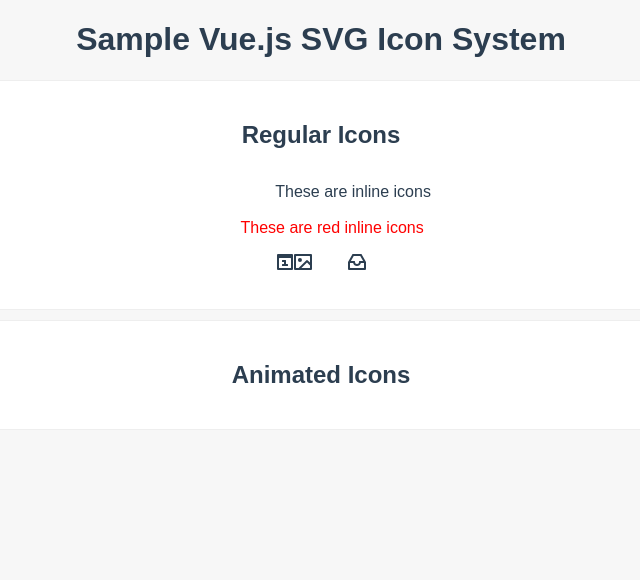
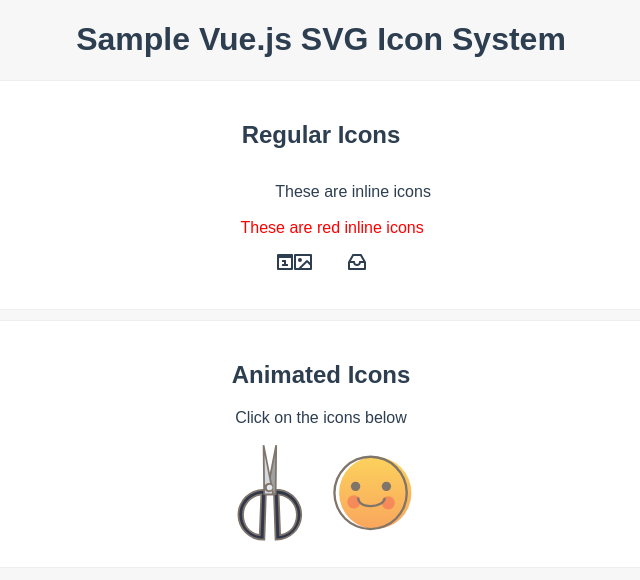
Before and after one commit to sdras/vue-sample-svg-icons, a Vue app: page / in a window 1280 px wide. Shown: the top 580 px of the page, without its empty margins (319-959 px from the left). Built offline with nearby package versions, Linux system fonts and the light colour scheme; some icons are missing; a web font is replaced by a local one.

Commit message:
add hearteyes icon

```diff
--- a/package.json
+++ b/package.json
@@ -30,6 +30,7 @@
     "extract-text-webpack-plugin": "^3.0.0",
     "file-loader": "^1.1.4",
     "friendly-errors-webpack-plugin": "^1.6.1",
+    "gsap": "^1.20.3",
     "html-webpack-plugin": "^2.30.1",
     "node-notifier": "^5.1.2",
     "optimize-css-assets-webpack-plugin": "^3.2.0",
--- a/src/components/AppAnimatedIcon.vue
+++ b/src/components/AppAnimatedIcon.vue
@@ -1,14 +1,26 @@
 <template>
    <section>
       <h2>Animated Icons</h2>
-
+      <p>Click on the icons below</p>
+      <icon-scissors />
+      <icon-heart-face />
     </section>
 </template>
 
 <script>
-export default {}
+import IconScissors from './animatedicons/IconScissors.vue'
+import IconHeartFace from './animatedicons/IconHeartFace.vue'
+
+export default {
+  components: {
+    IconScissors,
+    IconHeartFace
+  }
+}
 </script>
 
 <style scoped>
-
+svg {
+  cursor: pointer;
+}
 </style>
--- /dev/null
+++ b/src/components/animatedicons/IconHeartFace.vue
@@ -0,0 +1,150 @@
+<template>
+  <svg
+    @click="makeHeart"
+    xmlns="http://www.w3.org/2000/svg"
+    width="100"
+    height="100"
+    viewBox="0 0 120 120"
+    >
+    <defs>
+      <linearGradient id="linear-gradient" x1="55.09" y1="8.79" x2="55.09" y2="95.5" gradientTransform="matrix(1 0 0 -1 10 112)" gradientUnits="userSpaceOnUse">
+        <stop offset="0" stop-color="#f9a65d"/>
+        <stop offset="1" stop-color="#fcd25c"/>
+      </linearGradient>
+    </defs>
+    <path id="bk" fill="#fff" d="M0 0h120v120H0z"/>
+    <g id="originalface">
+      <circle cx="65.1" cy="59.9" r="43.4" fill="url(#linear-gradient)"/>
+      <path d="M49.5 94.6a44.8 44.8 0 1 1 44.8-44.7 44.8 44.8 0 0 1-44.8 44.7zm0-86.7a42 42 0 1 0 42 42 42 42 0 0 0-42-42z" transform="translate(10 10)" fill="#7f756b"/>
+      <g id="eyes" fill="#7f756b">
+        <circle cx="41.5" cy="52" r="5.6"/>
+        <circle cx="78.5" cy="52" r="5.6"/>
+      </g>
+      <g id="blush" fill="#f15e58">
+        <circle cx="80.7" cy="71.8" r="7.9" style="isolation:isolate" opacity=".5"/>
+        <circle cx="39.4" cy="70.6" r="7.9" style="isolation:isolate" opacity=".5"/>
+      </g>
+      <path d="M49.6 67.2h-.8c-9.6-.3-15.7-4.9-15.6-11.8h2.7c0 6.4 7 8.9 13 9 7.6.3 16-3 16.3-8.6h2.7c-.3 7.3-9.4 11.4-18.3 11.4z" transform="translate(10 10)" fill="#7f756b" id="sm-mouth"/>
+    </g>
+    <g id="heartface">
+      <g id="hearteyes">
+        <path d="M30.6 21.8h-1.5c-3.8 0-5.6 1.7-7.6 4.1-2.1-2.4-3.9-4.1-7.6-4.1h-1.5c-3.3.3-7 3.3-7.5 9v1.9c.4 5.4 4.5 12.1 16.6 20.6 12-8.5 16.1-15.2 16.5-20.6v-1.9c-.5-5.7-4.2-8.7-7.4-9z" transform="translate(10 10)" fill="#e54242"/>
+        <path d="M21.5 55l-.8-.6C9.7 46.7 4.1 39.6 3.5 32.8v-2c.6-6.5 4.9-9.9 8.7-10.3s7.2 1.2 9.3 3.3c2-2.1 4.4-3.7 9.2-3.3s8.2 3.8 8.7 10.3v2c-.5 6.8-6.1 13.9-17.1 21.6zM6.3 32.6c.5 5.7 5.6 12.1 15.2 19 9.5-6.9 14.6-13.3 15.1-19v-1.8c-.4-4.8-3.5-7.3-6.2-7.6s-5.5.7-7.9 3.5l-1 1.3-1.1-1.3c-2.4-2.8-3.9-3.9-7.9-3.5S6.7 26 6.3 30.8z" transform="translate(10 10)" fill="#7f756b"/>
+        <g>
+          <path d="M89.2 21.8h-1.5c-3.8 0-5.6 1.7-7.6 4.1-2.1-2.4-3.9-4.1-7.6-4.1H71c-3.3.3-7 3.3-7.5 9v1.9c.4 5.4 4.5 12.1 16.6 20.6 12-8.5 16.1-15.2 16.5-20.6v-1.9c-.5-5.7-4.2-8.7-7.4-9z" transform="translate(10 10)" fill="#e54242"/>
+          <path d="M80.1 55l-.8-.6c-11-7.7-16.6-14.8-17.2-21.6v-2c.5-6.5 4.9-9.9 8.7-10.3a10.5 10.5 0 0 1 9.3 3.3c2-2.1 4.5-3.7 9.2-3.3s8.2 3.8 8.7 10.3v2c-.5 6.8-6.1 13.9-17.1 21.6zM64.9 32.6c.5 5.7 5.6 12.1 15.2 19 9.5-6.9 14.6-13.3 15.1-19v-1.8c-.4-4.8-3.5-7.3-6.2-7.6h-1.3c-3.1 0-4.5 1.1-6.6 3.6l-1 1.3-1.1-1.4c-2.1-2.5-3.5-3.6-6.5-3.6h-1.4c-2.7.3-5.8 2.8-6.2 7.6v1.8z" transform="translate(10 10)" fill="#7f756b"/>
+        </g>
+      </g>
+      <g id="openmouth">
+        <path d="M30.8 54.7a18.7 18.7 0 0 0 37.4 0A22.8 22.8 0 0 0 68 52H31a11.8 11.8 0 0 0-.2 2.7z" transform="translate(10 10)" fill="#493f3c"/>
+        <path d="M50 59l17.6.2a16.8 16.8 0 0 0 .6-4.5A22.8 22.8 0 0 0 68 52H31a11.8 11.8 0 0 0-.2 2.7 18.4 18.4 0 0 0 .4 4.1z" transform="translate(10 10)" fill="#fff"/>
+        <path d="M62 68.6a18 18 0 0 0-24.5.4 18.6 18.6 0 0 0 12 4.4A19 19 0 0 0 62 68.6z" transform="translate(10 10)" fill="#e54242"/>
+        <path d="M49.5 74.8a20.2 20.2 0 0 1-20.1-20.1 15.2 15.2 0 0 1 .2-2.9l.2-1.2h39.4l.2 1.2c.1 1.1.2 2 .2 2.9a20.2 20.2 0 0 1-20.1 20.1zM32.2 53.4v1.3a17.3 17.3 0 0 0 34.6 0v-1.3z" transform="translate(10 10)" fill="#7f756b"/>
+      </g>
+    </g>
+</svg>
+
+</template>
+
+<script>
+import { TweenMax, TimelineMax, Sine } from 'gsap'
+
+export default {
+  methods: {
+    makeHeart() {
+      TweenMax.set('#heartface', {
+        visibility: 'visible'
+      })
+
+      const tl = new TimelineMax()
+
+      tl.add('start')
+      tl.fromTo(
+        '#eyes',
+        0.1,
+        {
+          scaleY: 1,
+          transformOrigin: '50% 50%;'
+        },
+        {
+          scaleY: 0,
+          transformOrigin: '50% 50%;',
+          repeat: 3,
+          yoyo: true,
+          ease: Sine.easeInOut
+        },
+        'start'
+      )
+      tl.fromTo(
+        '#blush, #eyes',
+        0.3,
+        {
+          y: 0
+        },
+        {
+          y: -5,
+          ease: Sine.easeOut
+        },
+        'start'
+      )
+      tl.fromTo(
+        '#heartface',
+        0.3,
+        {
+          opacity: 0
+        },
+        {
+          opacity: 1,
+          ease: Sine.easeOut
+        },
+        'start+=0.3'
+      )
+      tl.from(
+        '#openmouth',
+        0.2,
+        {
+          scaleY: 0,
+          ease: Sine.easeOut
+        },
+        'start+=0.3'
+      )
+      tl.from(
+        '#hearteyes',
+        0.2,
+        {
+          rotation: 10,
+          repeat: 4,
+          yoyo: true,
+          transformOrigin: '50% 50%',
+          ease: Sine.easeOut
+        },
+        'start+=0.3'
+      )
+      tl.to(
+        '#heartface',
+        0.3,
+        {
+          opacity: 0,
+          ease: Sine.easeIn
+        },
+        'start+=1.1'
+      )
+      tl.to(
+        '#blush, #eyes',
+        0.3,
+        {
+          y: 0,
+          ease: Sine.easeIn
+        },
+        'start+=1.1'
+      )
+    }
+  }
+}
+</script>
+
+<style scoped>
+#heartface {
+  visibility: hidden;
+}
+</style>
--- /dev/null
+++ b/src/components/animatedicons/IconScissors.vue
@@ -0,0 +1,59 @@
+<template>
+  <svg @click="startScissors"
+    xmlns="http://www.w3.org/2000/svg"
+    viewBox="0 0 100 100"
+    width="100"
+    height="100"
+    aria-labelledby="scissors"
+    role="presentation"
+    >
+    <title id="scissors" lang="en">Scissors Animated Icon</title>
+    <path id="bk" fill="#fff" d="M0 0h100v100H0z"/>
+    <g id="left-scissor">
+      <path d="M57.6 47h-8.7v4.7H53l1.5 45h1.1a24.9 24.9 0 0 0 2-49.7zm1.5 45l-1.5-40.4a20.3 20.3 0 0 1 18.3 20.2c0 10.5-6.5 19.2-16.8 20.2z" fill="#30374b"/>
+      <path d="M53.9 50.7l1.5 45.1h.2a24 24 0 0 0 1.9-47.9h-8v2.9zm3.8 0a21.1 21.1 0 0 1 19.1 21.1c0 11.4-7.2 20.1-17.6 21.1h-.9l-1.6-42.3z" fill="none"/>
+      <path d="M75 71.8a19.3 19.3 0 0 0-16.5-19.2L60 91c8.9-1.3 15-9.1 15-19.2z" fill="none"/>
+      <path d="M59.2 92.9c10.4-1 17.6-9.7 17.6-21.1a21.1 21.1 0 0 0-19.1-21.1h-1L58.3 93zM75 71.8c0 10.1-6.1 17.9-15 19.2l-1.5-38.4A19.3 19.3 0 0 1 75 71.8z" fill="#7f756b"/>
+      <path d="M58.5 46.2V46h-9v1.8h8a24 24 0 0 1-1.9 47.9h-.2l-1.5-45h-4.4v1.8h2.7l1.5 45h1.9a25.8 25.8 0 0 0 2.9-51.4z" fill="#7f756b"/>
+      <path fill="#a2a1a2" d="M54.6 51.3l.6-49.1-9.6 49.1h9z"/>
+      <path d="M55.5 52.1H44.6L54.3 2l1.8.2zm-8.8-1.7h7l.5-38.5z" fill="#7f756b"/>
+    </g>
+    <g id="right-scissor">
+      <path d="M42.3 46.9a24.9 24.9 0 0 0 0 49.8h1l1.6-45h4v-4.8zM38.8 92C28.5 91 22 82.3 22 71.8a20.3 20.3 0 0 1 18.3-20.2z" fill="#30374b"/>
+      <path d="M18.3 71.8a24 24 0 0 0 24 24h.2L44 50.7h5.5v-2.9h-7.2a23.9 23.9 0 0 0-24 24zM39.6 93h-.9c-10.4-1-17.6-9.7-17.6-21.1a21.1 21.1 0 0 1 19.1-21.2h1z" fill="none"/>
+      <path d="M22.9 71.8c0 10.1 6.1 17.9 15 19.2l1.5-38.4a19.3 19.3 0 0 0-16.5 19.2z" fill="none"/>
+      <path d="M21.1 71.8c0 11.4 7.2 20.1 17.6 21.1h.9l1.6-42.4h-1a21.1 21.1 0 0 0-19.1 21.3zM37.9 91c-8.9-1.3-15-9.1-15-19.2a19.3 19.3 0 0 1 16.5-19.2z" fill="#7f756b"/>
+      <path d="M44 50.7l-1.5 45.1h-.2a24 24 0 0 1 0-48h7.2V46h-7.2a25.8 25.8 0 0 0 0 51.6h1.9l1.5-45h3.8v-1.9z" fill="#7f756b"/>
+      <path fill="#d3d9df" d="M43.2 51.3l-.6-49.1 9.5 49.1h-8.9z"/>
+      <path d="M53.2 52.1H42.3l-.6-49.9 1.7-.2zm-9.1-1.7h7l-7.5-38.5z" fill="#7f756b"/>
+    </g>
+    <circle cx="48.6" cy="44.5" r="3.7" fill="#e5e8ec"/>
+    <path d="M48.6 49.1a4.6 4.6 0 1 1 0-9.1 4.6 4.6 0 0 1 0 9.1zm0-7.4a2.8 2.8 0 0 0-2.8 2.8 2.7 2.7 0 0 0 2.8 2.8 2.8 2.8 0 0 0 2.8-2.8 2.9 2.9 0 0 0-2.8-2.8z" fill="#7f756b"/>
+  </svg>
+</template>
+
+<script>
+import { TweenMax, Sine } from 'gsap'
+
+export default {
+  methods: {
+    startScissors() {
+      this.scissorAnim('#right-scissor', 30)
+      this.scissorAnim('#left-scissor', -30)
+    },
+    scissorAnim(el, rot) {
+      TweenMax.to(el, 0.25, {
+        rotation: rot,
+        repeat: 3,
+        yoyo: true,
+        svgOrigin: '50 45',
+        ease: Sine.easeInOut
+      })
+    }
+  }
+}
+</script>
+
+<style scoped>
+
+</style>
```
Also changed, not shown: 1 other file (tests, documents, lock files or other folders).
